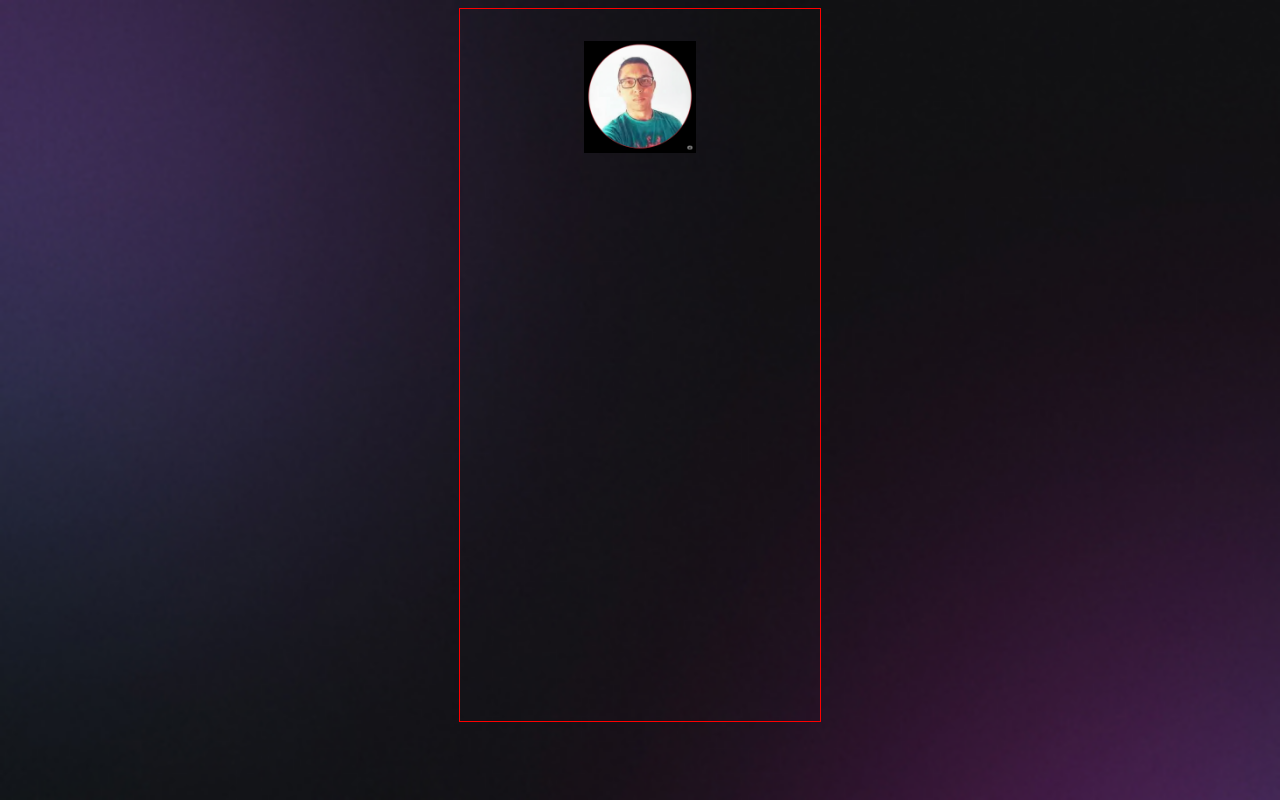
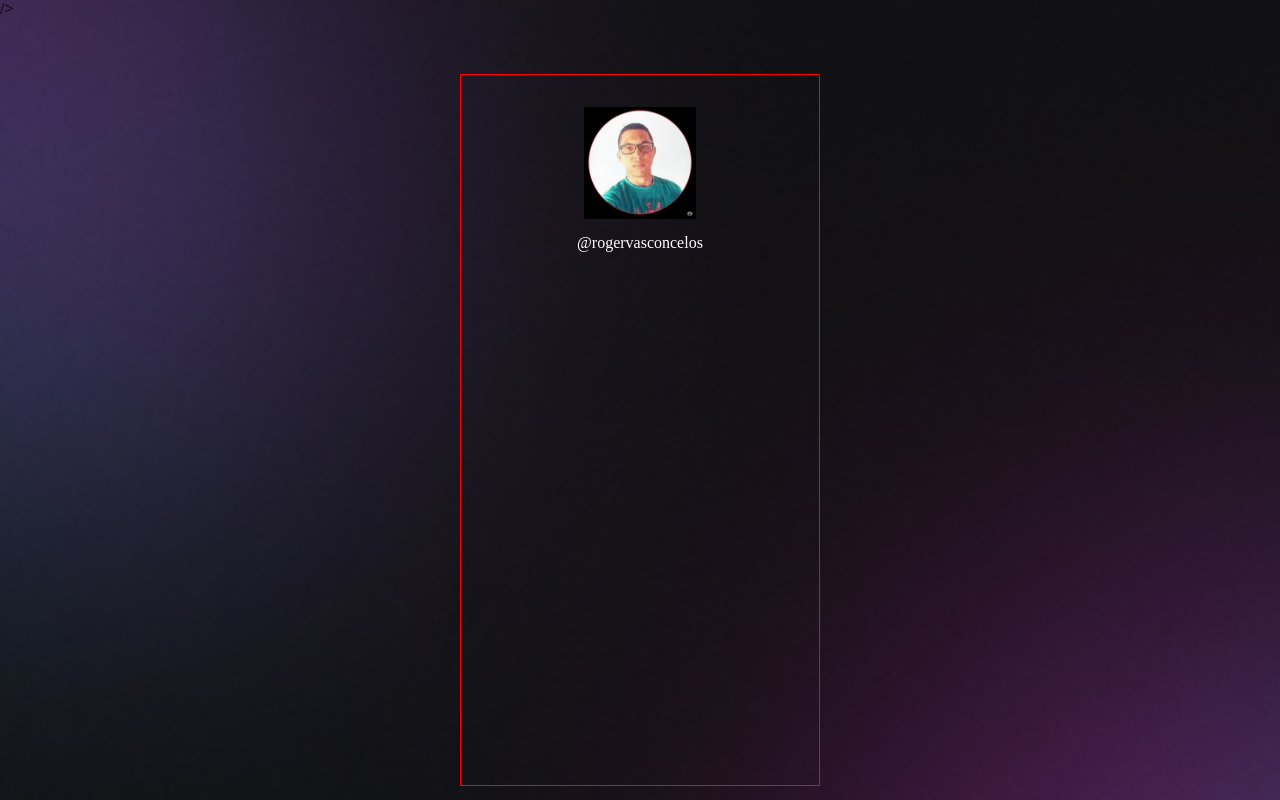
Before and after one commit to vrogerVascon/MyLinks-HTML-CSS, a plain HTML site: page index.html in a window 1280 px wide. Drawn offline with Linux system fonts and the light colour scheme.

Commit message:
adding the' p' component and box fills

```diff
--- a/index.html
+++ b/index.html
@@ -1,6 +1,13 @@
 <!DOCTYPE html>
 <html lang="pt-br">
   <head>
+    <link rel="preconnect" href="https://fonts.gstatic.com" crossorigin />
+    <link
+      href="https://fonts.googleapis.com/css2?family=Inter:ital,opsz,wght@0,14..32,100..900;1,14..32,100..900&display=swap"
+      rel="stylesheet"
+    />
+    />
+
     <meta charset="UTF-8" />
     <meta name="viewport" content="width=device-width, initial-scale=1.0" />
     <title>MyLinks</title>
@@ -10,6 +17,7 @@
     <div id="contaner">
       <div id="profile">
         <img src="./assets/avatar-roger.png" alt="foto avatar rog´rio" />
+        <p>@rogervasconcelos</p>
       </div>
     </div>
   </body>
--- a/style.css
+++ b/style.css
@@ -1,5 +1,15 @@
+* {
+  margin: 0px;
+  padding: 0px;
+  box-sizing: border-box;
+}
+
 body {
   background: url(./assets/bg-mobile.jpg) no-repeat top center/cover;
+}
+body * {
+  font-family: "inter" sans-serif;
+  color: #fff;
 }
 
 /*contaner*/
@@ -7,7 +17,7 @@ body {
   border: 1px solid red;
   width: 360px;
   height: 712px;
-  margin: auto;
+  margin: 56px auto 0px;
 }
 /*profile*/
 #profile {
@@ -19,3 +29,8 @@ body {
 #profile img {
   width: 112px;
 }
+#profile p {
+  font-weight: 500px;
+  line-height: 24px;
+  margin-top: 8px;
+}
```
